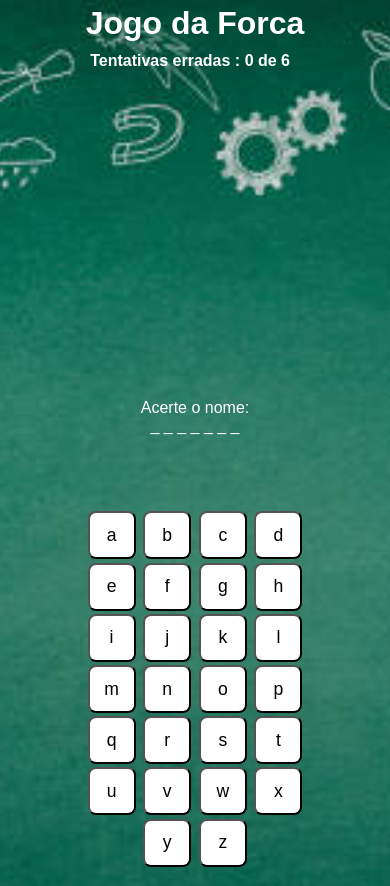
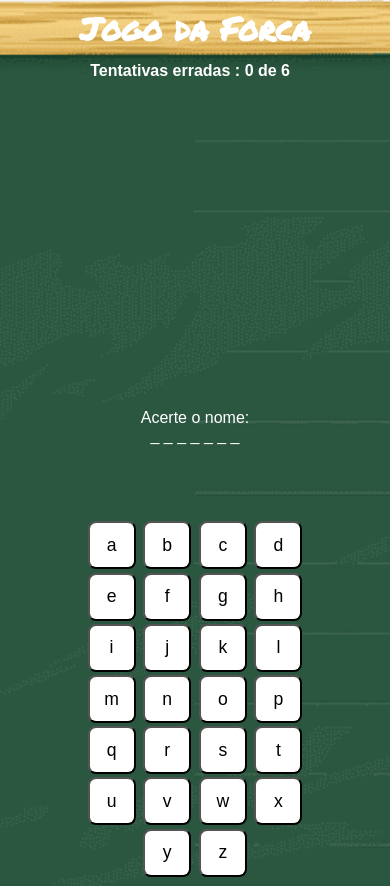
Before and after one commit to brunoalaorcosta/jogo-forca, a plain HTML site: page index.html in a window 390 px wide. Shown: the top 886 px of the page. Drawn offline with Linux system fonts and the light colour scheme.

Commit message:
troca de fundo do projeto

```diff
--- a/style.css
+++ b/style.css
@@ -10,6 +10,7 @@
 h1  {
     color: white;
     font-weight: bold;
+    font-family: 'Permanent Marker';
 }
 
 p{
@@ -24,7 +25,7 @@ p{
 .container{
     height: 40.6rem;
     width: 100%;
-    background-image: url('imagens/FUNDO-PROJ.jpg');
+    background-image: url('imagens/louza.png');
     background-repeat: no-repeat;
     background-position: center;
     background-size: cover;
@@ -133,7 +134,7 @@ p{
         max-width: 800px;
         margin: 0 auto;
 
-        background-image: url('imagens/FUNDO-PROJ.jpg');
+        background-image: url('imagens/louza.png');
         background-size: cover;
         background-repeat: no-repeat;
 
```
Also changed, not shown: imagens/FUNDO-PROJ.jpg (deleted), imagens/louza.png (added).
